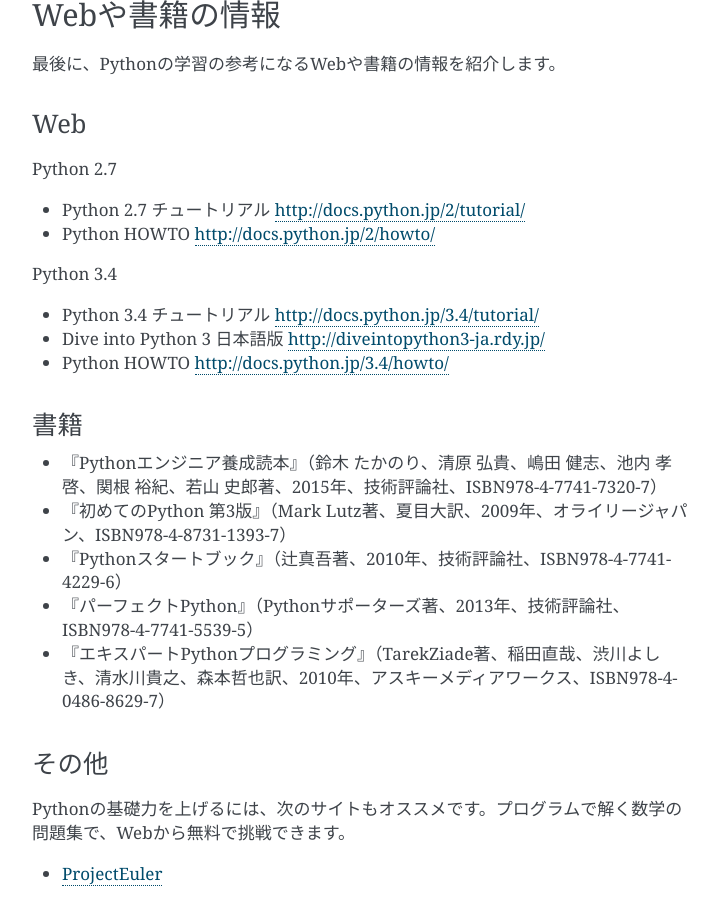
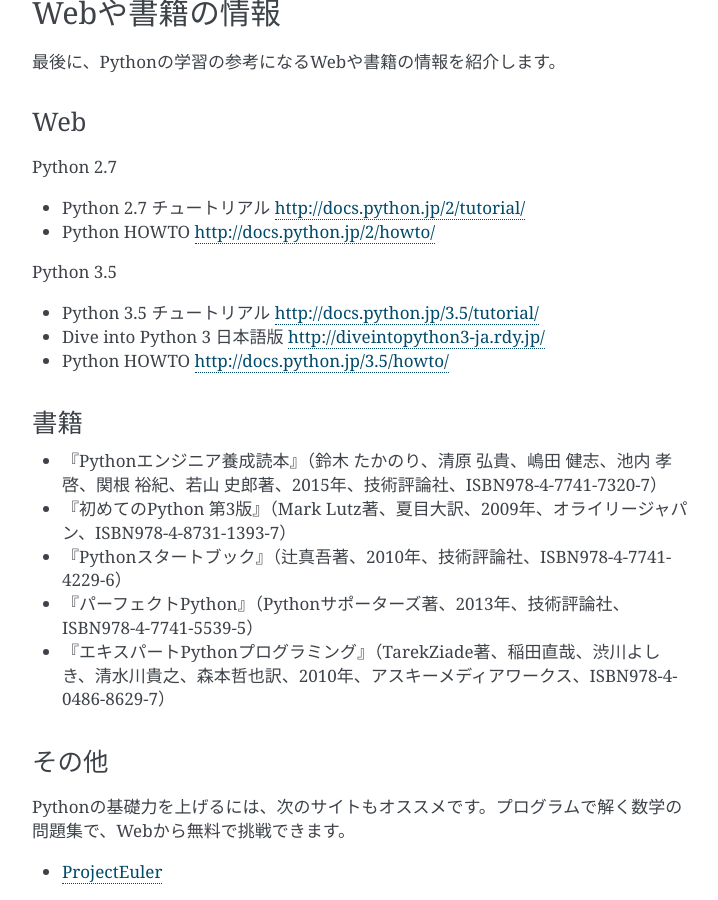
Before and after one commit to pyconjp/pycamp.pycon.jp, a Sphinx documentation site: the page built from source/1_intro.rst, in a window 1280 px wide and 900 px high, scrolled down 10327 px. Shown: the whole window, without its empty margins (388-1106 px from the left). Built offline with Sphinx 7.4.7, drawn with Linux system fonts in a browser that asks for light colours; some of the changed text lies outside the part shown.

Commit message:
#13 指定箇所を修正

```diff
--- a/source/1_intro.rst
+++ b/source/1_intro.rst
@@ -509,11 +509,11 @@
 - Python 2.7 チュートリアル http://docs.python.jp/2/tutorial/
 - Python HOWTO http://docs.python.jp/2/howto/
 
-Python 3.4
+Python 3.5
 
-- Python 3.4 チュートリアル http://docs.python.jp/3.4/tutorial/
+- Python 3.5 チュートリアル http://docs.python.jp/3.5/tutorial/
 - Dive into Python 3 日本語版 http://diveintopython3-ja.rdy.jp/
-- Python HOWTO http://docs.python.jp/3.4/howto/
+- Python HOWTO http://docs.python.jp/3.5/howto/
 
 書籍
 --------
--- a/source/3_collections.rst
+++ b/source/3_collections.rst
@@ -338,7 +338,7 @@
 
 ``None`` は、Pythonの組み込み定数の1つで、何も値がないことを表します。
 
-インタープリタは ``None`` を表示しないので、明示的に ``print`` 文を使っています。
+インタープリタは ``None`` を表示しないので、明示的に ``print`` 関数を使っています。
 
 値が存在しないときに ``None`` 以外の値を返したい場合には、 ``.get()`` メソッドの第2引数に返したい値を指定します。
 ``'bio'`` の値が取れない場合に空文字列（``''``）としたい場合は、 :numref:`get-with-default` のように書きます。
```
Also changed, not shown: other parts of source/1_intro.rst (+3 -3 lines).
